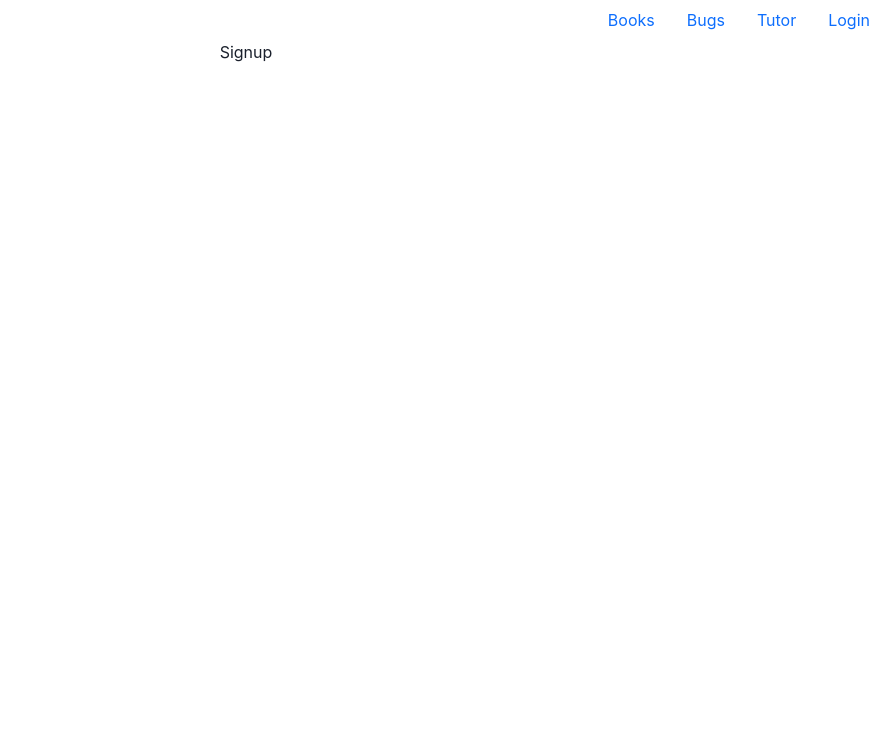
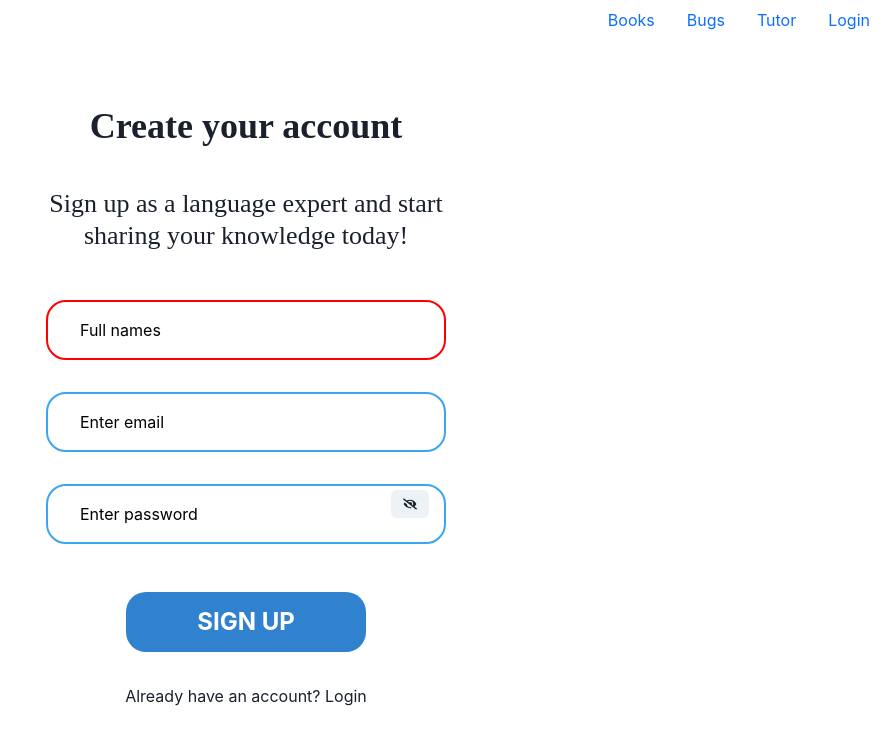
Before and after one commit to AnnetteOdingo/pamoja, a React (Create React App) app: page /signup in a window 1280 px wide. Shown: the top 744 px of the page, without its empty margins (394-1280 px from the left). Built offline with nearby package versions, Linux system fonts and the light colour scheme.

Commit message:
add signup functionality

```diff
--- a/src/components/Navbar.js
+++ b/src/components/Navbar.js
@@ -5,6 +5,12 @@ import { useAuth } from "../contexts/AuthContext";
 export default function Navbar() {
   let auth = useAuth();
   console.log(auth);
+  const logout = () => {
+    if (auth && auth.user && sessionStorage.hasOwnProperty("token")) {
+      sessionStorage.clear();
+      auth.setCurrentUser(null);
+    }
+  };
   return (
     <ul className="nav justify-content-end">
       <li className="nav-item">
@@ -25,10 +31,17 @@ export default function Navbar() {
 
       <li className="nav-item">
         <span className="nav-link active" aria-current="page">
-          <Link to="/login"> {!auth.user ? "Login" : "Logout"} </Link>
+          <Link to="/login">
+            {" "}
+            {!auth.user ? (
+              <span>Login</span>
+            ) : (
+              <span onClick={logout}>Logout</span>
+            )}{" "}
+          </Link>
         </span>
       </li>
-      { auth && auth.user && auth.user.credits && (
+      {auth && auth.user && auth.user.credits && (
         <li className="nav-item">
           <span className="nav-link disabled">{auth.user?.credits}coins</span>
         </li>
--- a/src/pages/Login.js
+++ b/src/pages/Login.js
@@ -6,6 +6,7 @@ import {
   Button,
   InputRightElement,
   InputGroup,
+  Spinner
 } from "@chakra-ui/react";
 import React, { useState, useRef } from "react";
 import { useNavigate, Link } from "react-router-dom";
@@ -16,6 +17,7 @@ import { useAuth } from "../contexts/AuthContext";
 
 export default function LoginPage() {
   const [passwordVisible, setPasswordVisible] = useState(false);
+  const [isLoading, setIsLoading] = useState(false);
   const base_url = "https://pamoja-backend.onrender.com/api";
   const { getUserProfile } = useAuth();
 
@@ -26,24 +28,30 @@ export default function LoginPage() {
     e.preventDefault();
     setPasswordVisible((prevState) => !prevState);
   };
-  const submit = () => {
+  const submit = (event) => {
+    event.preventDefault();
     axios
       .post(`${base_url}/users/login`, {
         email: emailRef.current.value,
         password: passwordRef.current.value,
       })
       .then((res) => {
+        setIsLoading(true)
         if (res.data.token) {
           sessionStorage.setItem("token", res.data.token);
         }
-        getUserProfile()
-        navigate("/");
+        getUserProfile();
       })
       .catch((error) => {
         alert(error.message);
       });
-    emailRef.current.value = "";
-    passwordRef.current.value = "";
+    setTimeout(() => {
+      navigate("/");
+
+      emailRef.current.value = "";
+      passwordRef.current.value = "";
+      setIsLoading(false)
+    }, 2000);
   };
   return (
     <Flex
@@ -123,8 +131,10 @@ export default function LoginPage() {
             onClick={submit}
             _hover={{ background: "#3182CE" }}
             _active={{ background: "#3182CE" }}
+
           >
-            LOGIN
+            {isLoading ? <span> <Spinner /> LOGIN</span>: "LOGIN"}
+
           </Button>
           <Text>
             Don't have an account? <Link to="/signup">Signup</Link>
--- a/src/pages/Signup.js
+++ b/src/pages/Signup.js
@@ -1,8 +1,177 @@
-import React from 'react';
+import React, { useState, useRef } from "react";
+import { useNavigate, Link } from "react-router-dom";
+import {
+  Box,
+  Flex,
+  Input,
+  Text,
+  InputGroup,
+  InputRightElement,
+  Button,
+  Spinner,
+} from "@chakra-ui/react";
+import { FaEye, FaEyeSlash } from "react-icons/fa";
+import axios from "axios";
+import { useAuth } from "../contexts/AuthContext";
 
-export default function Signup(){
+export default function SignUpPage() {
+  const [passwordVisible, setPasswordVisible] = useState(false);
+  const [isLoading, setIsLoading] = useState(false);
+  const { getUserProfile, user } = useAuth();
+  const base_url = "https://pamoja-backend.onrender.com/api";
+  const nameRef = useRef();
+  const emailRef = useRef();
+  const passwordRef = useRef();
+  const navigate = useNavigate();
 
-    return(<div>
-        Signup
-    </div>)
+  const toggleVisible = (e) => {
+    e.preventDefault();
+    setPasswordVisible((prevState) => !prevState);
+  };
+  const submit = (event) => {
+    event.preventDefault();
+    axios
+      .post(`${base_url}/users`, {
+        name: nameRef.current.value,
+        email: emailRef.current.value,
+        password: passwordRef.current.value,
+      })
+      .then((res) => {
+        if (res.data.token) {
+          setIsLoading(true);
+          sessionStorage.setItem("token", res.data.token);
+        }
+        getUserProfile();
+      })
+      .catch((error) => {
+        alert(error.message);
+      });
+    setTimeout(() => {
+      navigate("/");
+      nameRef.current.value = "";
+      passwordRef.current.value = "";
+      emailRef.current.value = "";
+      setIsLoading(false);
+    }, 2000);
+  };
+  return (
+    <Flex
+      height={"max-content"}
+      width="70%"
+      background="#fff"
+      borderRadius="80px"
+      justifyContent={"center"}
+      margin="0 auto"
+    >
+      <Flex
+        py="4rem"
+        flexDirection={"column"}
+        textAlign="center"
+        width={"400px"}
+      >
+        <Text
+          fontFamily="Montserrat"
+          fontSize="36px"
+          fontWeight="600"
+          lineHeight="44px"
+          letterSpacing="0em"
+          textAlign="center"
+          paddingBottom={"24px"}
+        >
+          Create your account
+        </Text>
+
+        <Text
+          fontFamily="Montserrat"
+          fontSize="26px"
+          fontWeight="400"
+          lineHeight="32px"
+          letterSpacing="0em"
+          textAlign="center"
+        >
+          Sign up as a language expert and start sharing your knowledge today!
+        </Text>
+        <Box>
+          <Input
+            type="text"
+            placeholder="Full names"
+            pr="4.5rem"
+            height="60px"
+            borderRadius={"20px"}
+            background="#fff"
+            border="2px solid red"
+            paddingLeft={"2rem"}
+            marginTop="2rem"
+            _placeholder={{ opacity: 1, color: "#000000" }}
+            ref={nameRef}
+          />
+
+          <Input
+            type="email"
+            placeholder="Enter email"
+            pr="4.5rem"
+            height="60px"
+            background="#fff"
+            borderRadius={"20px"}
+            border="2px solid #3AA5F3"
+            paddingLeft={"2rem"}
+            marginY="2rem"
+            _placeholder={{ opacity: 1, color: "#000000" }}
+            ref={emailRef}
+          />
+          <InputGroup size="md">
+            <Input
+              pr="4.5rem"
+              type={passwordVisible ? "text" : "password"}
+              placeholder="Enter password"
+              height="60px"
+              borderRadius={"20px"}
+              background="#fff"
+              border="2px solid #3AA5F3"
+              paddingLeft={"2rem"}
+              _placeholder={{ opacity: 1, color: "#000000" }}
+              ref={passwordRef}
+            />
+            <InputRightElement width="4.5rem">
+              <Button
+                as="span"
+                h="1.75rem"
+                size="sm"
+                onClick={toggleVisible}
+                margin="2 rem auto"
+              >
+                {passwordVisible ? <FaEye /> : <FaEyeSlash />}
+              </Button>
+            </InputRightElement>
+          </InputGroup>
+          <Button
+            marginBottom="32px"
+            borderRadius="20px"
+            height="60px"
+            width="240px"
+            color="#fff"
+            background={"#3182CE"}
+            fontWeight={700}
+            fontSize="24px"
+            marginTop={"3rem"}
+            _hover={{ background: "#3182CE" }}
+            _active={{ background: "#3182CE" }}
+            onClick={submit}
+          >
+            {isLoading ? (
+              <span>
+                {" "}
+                <Spinner /> SIGN UP
+              </span>
+            ) : (
+              "SIGN UP"
+            )}
+          </Button>
+          <Text>
+            Already have an account? <Link to="/login">Login</Link>
+          </Text>
+        </Box>
+      </Flex>
+    </Flex>
+  );
 }
--- a/src/routes/AppRouter.js
+++ b/src/routes/AppRouter.js
@@ -13,6 +13,7 @@ export default function AppRouter() {
       {/* <Route element={<Layout />}> */}
       <Route
         path="/"
+        exact
         element={
           <RequireAuth>
             {" "}
@@ -20,10 +21,11 @@ export default function AppRouter() {
           </RequireAuth>
         }
       />
-      <Route path="/login" element={<Login />} />
-      <Route path="/signup" element={<Signup />} />
+      <Route path="/login" exact element={<Login />} />
+      <Route path="/signup" exact element={<Signup />} />
       <Route
         path="/bugs"
+        exact
         element={
           <RequireAuth>
             <Bugs />
@@ -32,6 +34,7 @@ export default function AppRouter() {
       />
       <Route
         path="/tutor"
+        exact
         element={
           <RequireAuth>
             <Tutor />
```
